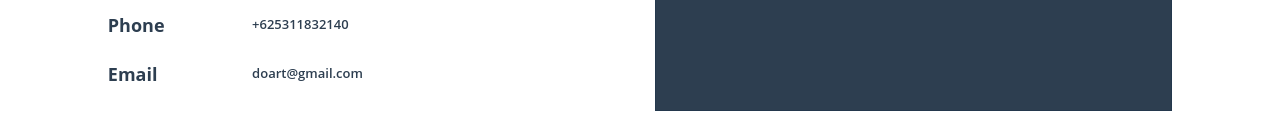
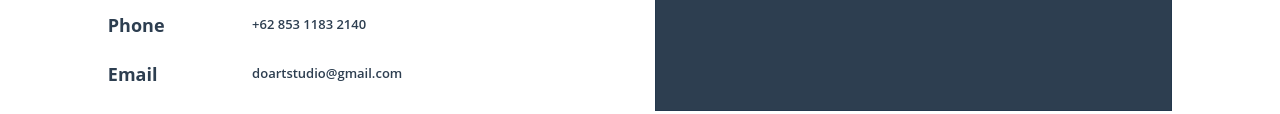
Before and after one commit to doartstudio/doartstudio.github.io, a plain HTML site: page index.html in a window 1280 px wide. Shown: the part 1983-2097 px from the top of the page. Drawn offline with Linux system fonts and the light colour scheme.

Commit message:
revisi no telpon dan email

```diff
--- a/index.html
+++ b/index.html
@@ -435,7 +435,7 @@ License URL: http://creativecommons.org/licenses/by/3.0/
 					<span>phone</span>
 				</div>
 				<div class="col-md-9 f_list1">
-					 <p>+625311832140</p>
+					 <p>+62 853 1183 2140</p>
 					<!-- <p>+ (000) 000 00 00 0</p> -->
 				</div>
 				<div class="clearfix"></div>
@@ -445,7 +445,7 @@ License URL: http://creativecommons.org/licenses/by/3.0/
 					<span>email</span>
 				</div>
 				<div class="col-md-9 f_list1">
-					 <p><a href="mailto:doart@gmail.com">doart@gmail.com</a></p>
+					 <p><a href="mailto:doartstudio@gmail.com">doartstudio@gmail.com</a></p>
 				</div>
 				<div class="clearfix"></div>
 			</div>
```
